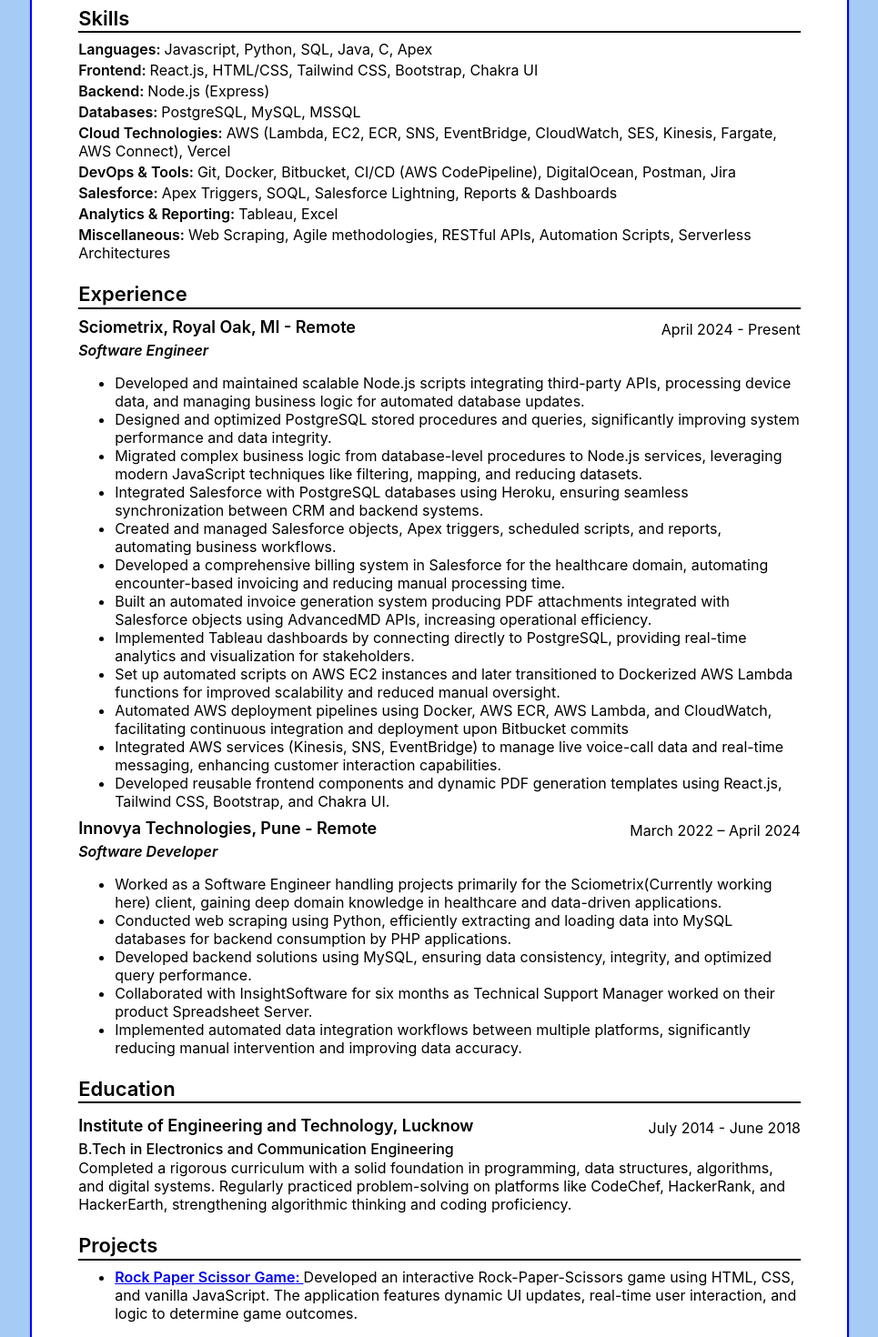
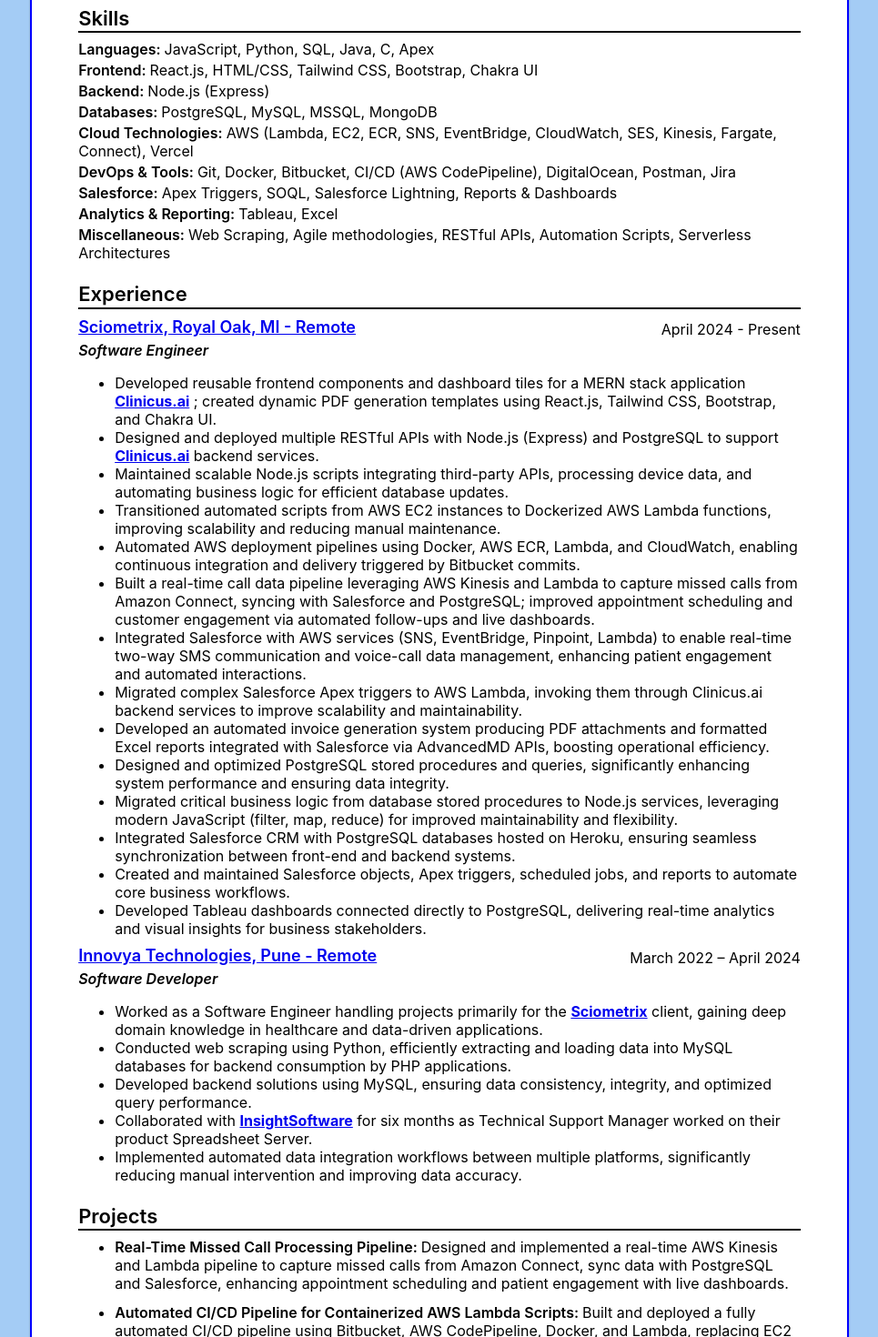
Before and after one commit to ankursonideveloper/resume, a React (Create React App) app in the folder resume/: page / in a window 1280 px wide. Shown: the part 360-1830 px from the top of the page at 91% size, without its empty margins (157-1122 px from the left). Built offline with nearby package versions, Linux system fonts and the light colour scheme.

Commit message:
completed data

```diff
--- a/resume/package.json
+++ b/resume/package.json
@@ -10,6 +10,7 @@
     "html2canvas": "^1.4.1",
     "jspdf": "^3.0.1",
     "react": "^19.1.0",
+    "react-anchor-link-smooth-scroll": "^1.0.12",
     "react-dom": "^19.1.0",
     "react-icons": "^5.5.0",
     "react-scripts": "5.0.1",
--- a/resume/src/App.css
+++ b/resume/src/App.css
@@ -1,5 +1,7 @@
 .App {
   background-color: #a4ccf5;
+  font-weight: 400;
+
 }
 
 .Resume {
--- a/resume/src/Components/Experience.js
+++ b/resume/src/Components/Experience.js
@@ -1,8 +1,12 @@
 import React from "react";
 
 const Experience = (props) => {
+  const scrollToSection = (id) => {
+  const el = document.getElementById(id);
+  if (el) el.scrollIntoView({ behavior: "smooth" });
+};
   return (
-    <div className="experience-content">
+    <div className="experience-content" id={props.id}>
       <div className="apart">
         <p className="font-bold content-inside-space company-font">
           {props.company}
@@ -16,8 +20,8 @@
       </div>
       <div>
         <ul>
-          {props.points.map((point) => {
-            return <li>{point}</li>;
+          {props.points.map((point, index) => {
+            return <li key={index}>{point}</li>;
           })}
         </ul>
       </div>
--- a/resume/src/Components/Resume.js
+++ b/resume/src/Components/Resume.js
@@ -43,6 +43,17 @@
           );
         })}
       </Section>
+      <Section name="Projects">
+        {Information.projects.map((project) => {
+          return (
+            <Project
+              projectName={project.projectName}
+              link={project.link}
+              description={project.description}
+            />
+          );
+        })}
+      </Section>
       <Section name="Education">
         {Information.education.map((education) => {
           return (
@@ -55,17 +66,7 @@
           );
         })}
       </Section>
-      <Section name="Projects">
-        {Information.projects.map((project) => {
-          return (
-            <Project
-              projectName={project.projectName}
-              link={project.link}
-              description={project.description}
-            />
-          );
-        })}
-      </Section>
+
     </div>
   );
 };
--- a/resume/src/Information/Information.js
+++ b/resume/src/Information/Information.js
@@ -2,6 +2,7 @@
 import { IoMdPhonePortrait } from "react-icons/io";
 import { FaGithub } from "react-icons/fa";
 import { FaLinkedin } from "react-icons/fa";
+import AnchorLink from "react-anchor-link-smooth-scroll";
 
 export const Information = {
   about: {
@@ -19,12 +20,12 @@
     linkedInIcon: <FaLinkedin />,
   },
   skills: {
-    language: "Javascript, Python, SQL, Java, C, Apex",
+    language: "JavaScript, Python, SQL, Java, C, Apex",
     frontend: "React.js, HTML/CSS, Tailwind CSS, Bootstrap, Chakra UI",
     backend: "Node.js (Express)",
-    database: "PostgreSQL, MySQL, MSSQL",
+    database: "PostgreSQL, MySQL, MSSQL, MongoDB",
     cloud:
-      "AWS (Lambda, EC2, ECR, SNS, EventBridge, CloudWatch, SES, Kinesis, Fargate, AWS Connect), Vercel",
+      "AWS (Lambda, EC2, ECR, SNS, EventBridge, CloudWatch, SES, Kinesis, Fargate, Connect), Vercel",
     devOpsTools: "Git, Docker, Bitbucket, CI/CD (AWS CodePipeline), DigitalOcean, Postman, Jira",
     salesforce:
       "Apex Triggers, SOQL, Salesforce Lightning, Reports & Dashboards",
@@ -34,35 +35,44 @@
   },
   experience: [
     {
-      companyName: "Sciometrix, Royal Oak, MI - Remote",
+      companyName: <span><a href="https://www.sciometrix.com/" target="_blank">Sciometrix, Royal Oak, MI - Remote</a></span>,
       designation: "Software Engineer",
       duration: "April 2024 - Present",
+      id: "sciometrix-exp",
       description: [
-        "Developed and maintained scalable Node.js scripts integrating third-party APIs, processing device data, and managing business logic for automated database updates.",
-        "Designed and optimized PostgreSQL stored procedures and queries, significantly improving system performance and data integrity.",
-        "Migrated complex business logic from database-level procedures to Node.js services, leveraging modern JavaScript techniques like filtering, mapping, and reducing datasets.",
-        "Integrated Salesforce with PostgreSQL databases using Heroku, ensuring seamless synchronization between CRM and backend systems.",
-        "Created and managed Salesforce objects, Apex triggers, scheduled scripts, and reports, automating business workflows.",
-        "Developed a comprehensive billing system in Salesforce for the healthcare domain, automating encounter-based invoicing and reducing manual processing time.",
-        "Built an automated invoice generation system producing PDF attachments integrated with Salesforce objects using AdvancedMD APIs, increasing operational efficiency.",
-        "Implemented Tableau dashboards by connecting directly to PostgreSQL, providing real-time analytics and visualization for stakeholders.",
-        "Set up automated scripts on AWS EC2 instances and later transitioned to Dockerized AWS Lambda functions for improved scalability and reduced manual oversight.",
-        "Automated AWS deployment pipelines using Docker, AWS ECR, AWS Lambda, and CloudWatch, facilitating continuous integration and deployment upon Bitbucket commits",
-        "Integrated AWS services (Kinesis, SNS, EventBridge) to manage live voice-call data and real-time messaging, enhancing customer interaction capabilities.",
-        "Developed reusable frontend components and dynamic PDF generation templates using React.js, Tailwind CSS, Bootstrap, and Chakra UI.",
+          <span>Developed reusable frontend components and dashboard tiles for a MERN stack application <a href="https://clinicus.ai/sign-in" target="_blank"><b>Clinicus.ai</b></a> ; created dynamic PDF generation templates using React.js, Tailwind CSS, Bootstrap, and Chakra UI.</span>,
+          <span>Designed and deployed multiple RESTful APIs with Node.js (Express) and PostgreSQL to support <a href="https://clinicus.ai/sign-in" target="_blank"><b>Clinicus.ai</b></a> backend services.</span>,
+          "Maintained scalable Node.js scripts integrating third-party APIs, processing device data, and automating business logic for efficient database updates.",
+          "Transitioned automated scripts from AWS EC2 instances to Dockerized AWS Lambda functions, improving scalability and reducing manual maintenance.",
+          "Automated AWS deployment pipelines using Docker, AWS ECR, Lambda, and CloudWatch, enabling continuous integration and delivery triggered by Bitbucket commits.",
+          "Built a real-time call data pipeline leveraging AWS Kinesis and Lambda to capture missed calls from Amazon Connect, syncing with Salesforce and PostgreSQL; improved appointment scheduling and customer engagement via automated follow-ups and live dashboards.",
+          "Integrated Salesforce with AWS services (SNS, EventBridge, Pinpoint, Lambda) to enable real-time two-way SMS communication and voice-call data management, enhancing patient engagement and automated interactions.",
+          "Migrated complex Salesforce Apex triggers to AWS Lambda, invoking them through Clinicus.ai backend services to improve scalability and maintainability.",
+          "Developed an automated invoice generation system producing PDF attachments and formatted Excel reports integrated with Salesforce via AdvancedMD APIs, boosting operational efficiency.",
+          "Designed and optimized PostgreSQL stored procedures and queries, significantly enhancing system performance and ensuring data integrity.",
+          "Migrated critical business logic from database stored procedures to Node.js services, leveraging modern JavaScript (filter, map, reduce) for improved maintainability and flexibility.",
+          "Integrated Salesforce CRM with PostgreSQL databases hosted on Heroku, ensuring seamless synchronization between front-end and backend systems.",
+          "Created and maintained Salesforce objects, Apex triggers, scheduled jobs, and reports to automate core business workflows.",
+          "Developed Tableau dashboards connected directly to PostgreSQL, delivering real-time analytics and visual insights for business stakeholders."
         ],
     },
     {
-      companyName: "Innovya Technologies, Pune - Remote",
+      companyName: <span><a href="https://www.innovyatech.com/" target="_blank">Innovya Technologies, Pune - Remote</a></span>,
       designation: "Software Developer",
       duration: "March 2022 – April 2024",
       description: [
-        "Worked as a Software Engineer handling projects primarily for the Sciometrix(Currently working here) client, gaining deep domain knowledge in healthcare and data-driven applications.",
+      <span>
+        Worked as a Software Engineer handling projects primarily for the{" "}
+        <a  href="sciometrix-exp" >
+          <b>Sciometrix</b>
+        </a >{" "}
+        client, gaining deep domain knowledge in healthcare and data-driven applications.
+      </span>,
       "Conducted web scraping using Python, efficiently extracting and loading data into MySQL databases for backend consumption by PHP applications.",
       "Developed backend solutions using MySQL, ensuring data consistency, integrity, and optimized query performance.",
-        "Collaborated with InsightSoftware for six months as Technical Support Manager worked on their product Spreadsheet Server.",
+      <span>Collaborated with <a href="https://insightsoftware.com/" target="_blank"><b>InsightSoftware</b></a> for six months as Technical Support Manager worked on their product Spreadsheet Server.</span>,
       "Implemented automated data integration workflows between multiple platforms, significantly reducing manual intervention and improving data accuracy.",
-      ],
+    ]
     },
   ],
   education: [
@@ -76,10 +86,25 @@
   ],
   projects: [
   {
-      projectName: "Rock Paper Scissor Game",
-      link: "https://ankursonideveloper.github.io/RockPaperScissor/",
+    projectName: "Real-Time Missed Call Processing Pipeline",
     description:
-        "Developed an interactive Rock-Paper-Scissors game using HTML, CSS, and vanilla JavaScript. The application features dynamic UI updates, real-time user interaction, and logic to determine game outcomes.",
+      "Designed and implemented a real-time AWS Kinesis and Lambda pipeline to capture missed calls from Amazon Connect, sync data with PostgreSQL and Salesforce, enhancing appointment scheduling and patient engagement with live dashboards.",
   },
+  {
+    projectName: "Automated CI/CD Pipeline for Containerized AWS Lambda Scripts",
+    description:
+      "Built and deployed a fully automated CI/CD pipeline using Bitbucket, AWS CodePipeline, Docker, and Lambda, replacing EC2 cron jobs with scalable, event-driven Lambda executions monitored by CloudWatch and integrated with failure alerts.",
+  },
+  {
+    projectName: "Remote Patient Monitoring Alert System",
+    description:
+      "Developed a scalable RPM alert system integrating multi-device patient vitals, analyzing data via Node.js and PostgreSQL, and synchronizing with Salesforce to provide real-time clinical risk alerts for proactive healthcare interventions.",
+  },
+  {
+    projectName: "Healthcare Facility Automated Invoicing System",
+    description:
+      "Created an end-to-end invoicing solution that processes AdvancedMD billing data, applies dynamic rate logic, generates PDF and Excel invoices with React and Tailwind templates, and integrates outputs directly into Salesforce for operational efficiency.",
+  }
 ],
+
 };
```
Also changed, not shown: 1 other file (tests, documents, lock files or other folders). Lines whose indentation alone changed are shown as unchanged.
